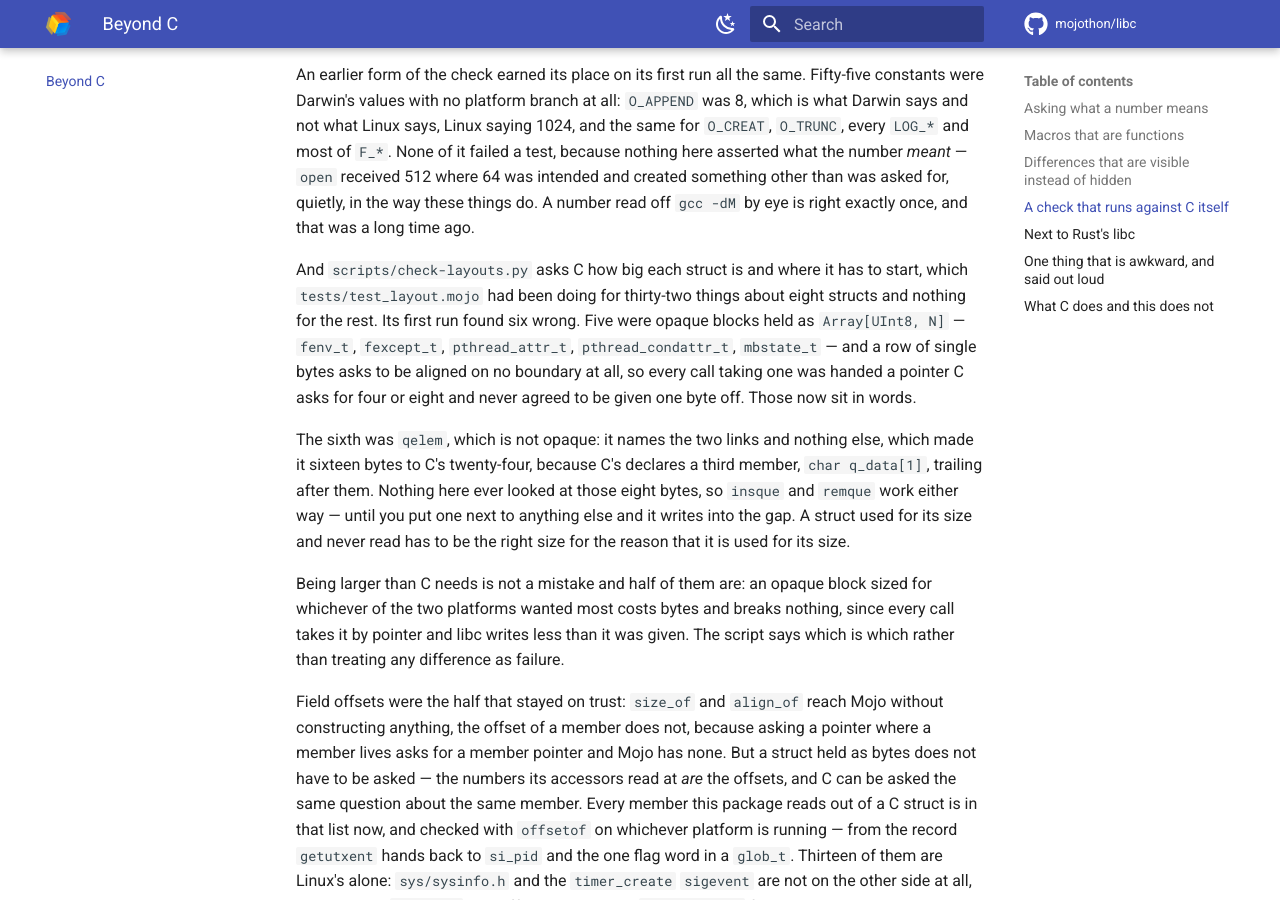
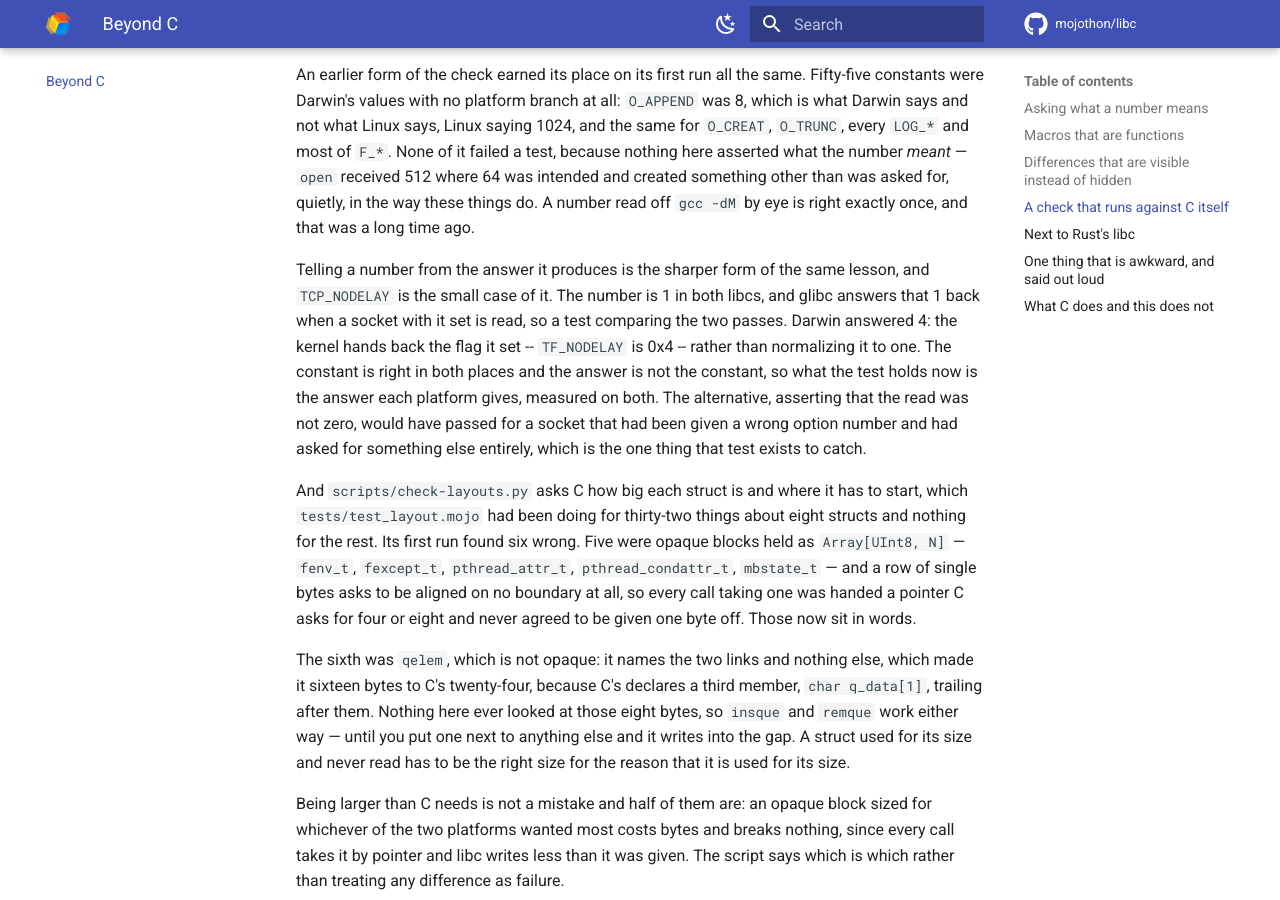
Before and after one commit to mojothon/libc, an MkDocs documentation site: the page built from docs/beyond-c.md, in a window 1280 px wide and 900 px high, scrolled down 3328 px. Built offline with MkDocs 1.6.1 and Material for MkDocs 9.7.7, drawn with Linux system fonts in a browser that asks for light colours; comment, search, counter and statistics services are not loaded.

Commit message:
doc: a number and the answer it produces are two facts
The nodelay read-back is the small case: the constant is 1 in both libcs
and Darwin answers 4, because it hands back the flag it set rather than
normalizing it. A test that had compared the read against nonzero would
have passed for a wrong option number, which is the thing it is there to
catch.

```diff
--- a/docs/beyond-c.md
+++ b/docs/beyond-c.md
@@ -168,6 +168,18 @@ asserted what the number *meant* — `open` received 512 where 64 was
 intended and created something other than was asked for, quietly, in the
 way these things do. A number read off `gcc -dM` by eye is right exactly
 once, and that was a long time ago.
+
+Telling a number from the answer it produces is the sharper form of the
+same lesson, and `TCP_NODELAY` is the small case of it. The number is 1 in
+both libcs, and glibc answers that 1 back when a socket with it set is
+read, so a test comparing the two passes. Darwin answered 4: the kernel
+hands back the flag it set -- `TF_NODELAY` is 0x4 -- rather than
+normalizing it to one. The constant is right in both places and the
+answer is not the constant, so what the test holds now is the answer each
+platform gives, measured on both. The alternative, asserting that the
+read was not zero, would have passed for a socket that had been given a
+wrong option number and had asked for something else entirely, which is
+the one thing that test exists to catch.
 
 And `scripts/check-layouts.py` asks C how big each struct is and where it
 has to start, which `tests/test_layout.mojo` had been doing for thirty-two
```
